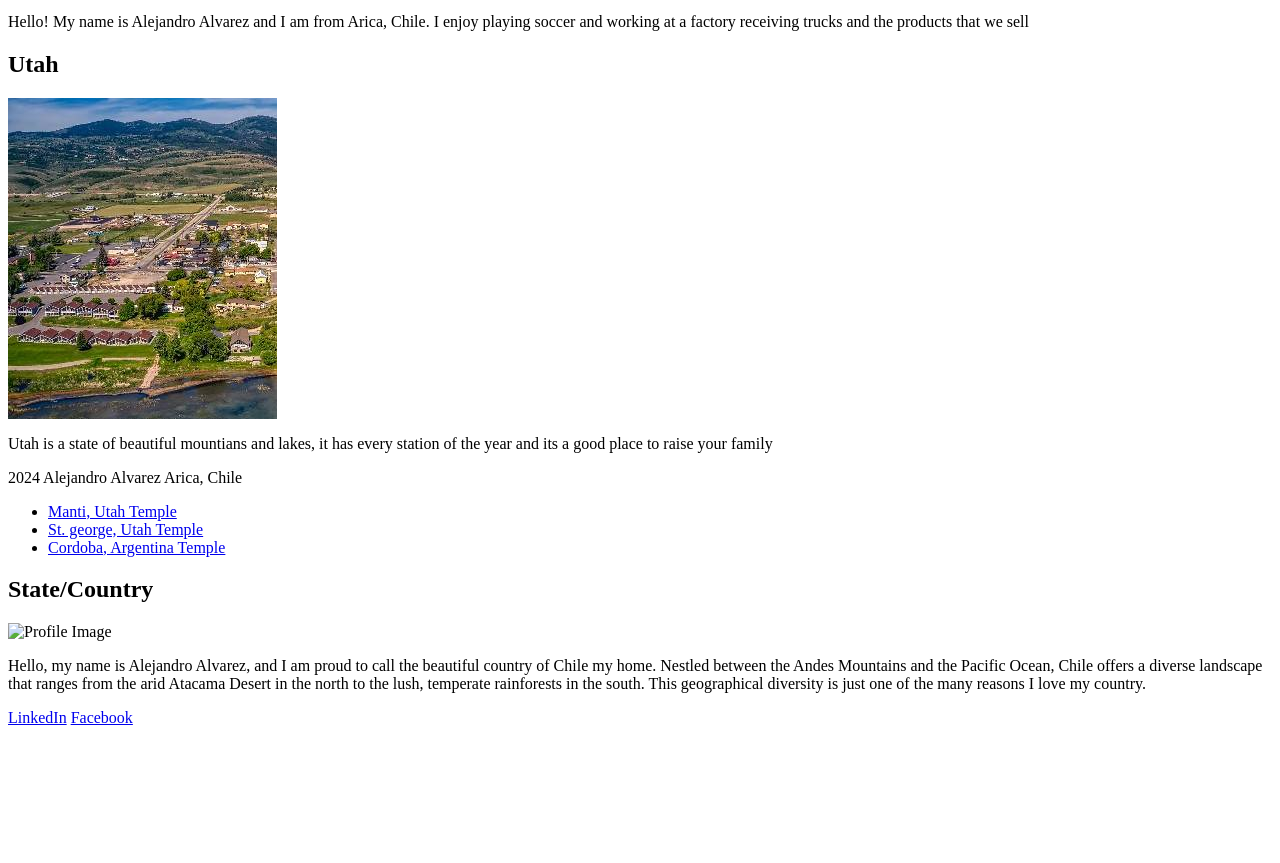
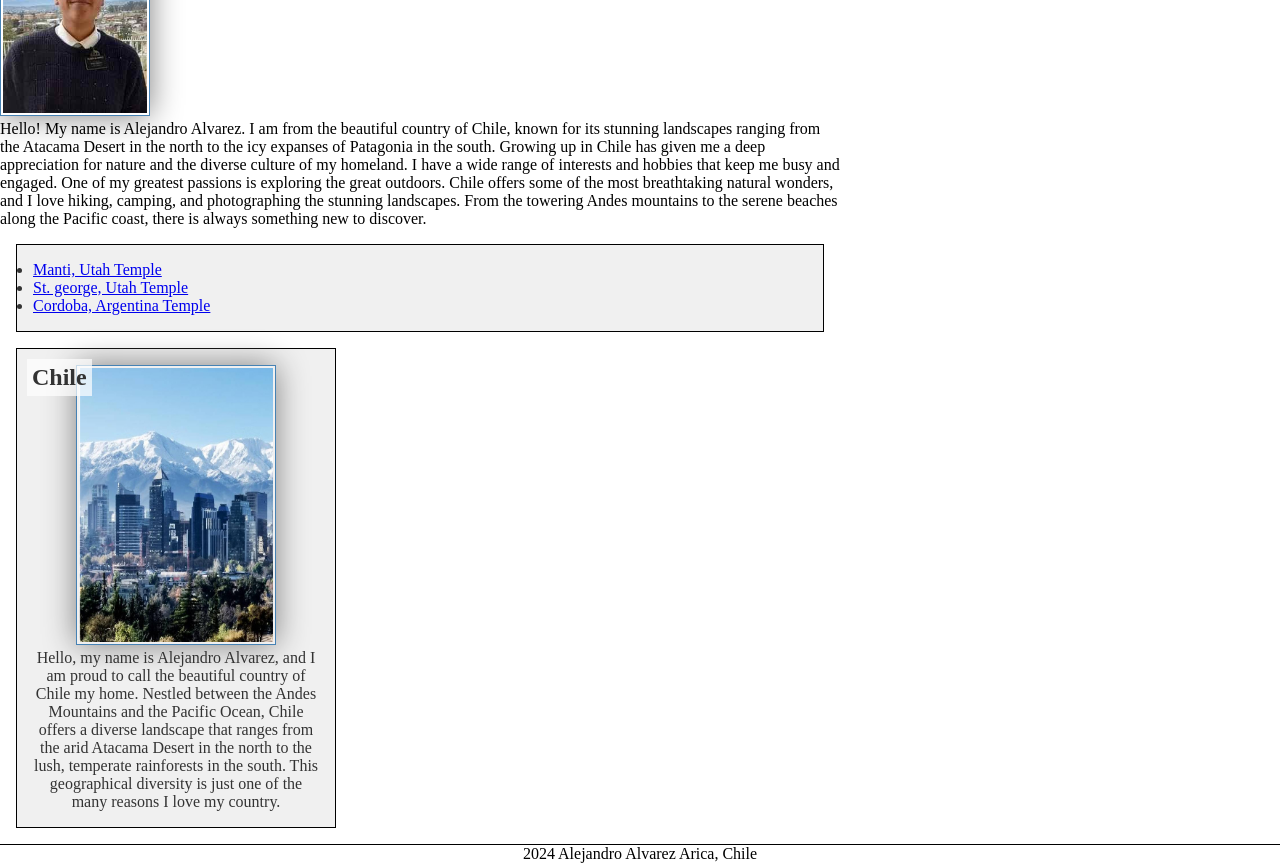
Before and after one commit to Alealvz/wdd130, a plain HTML site: page index.html in a window 1280 px wide. Shown: the part 359-1222 px from the top of the page. Before the commit the page ends 1094 px from the top, so only its background shows below. Drawn offline with Linux system fonts and the light colour scheme; files that its build step writes are made by us from their sources.

Commit message:
added all changes

```diff
--- a/index.html
+++ b/index.html
@@ -1,57 +1,43 @@
-<! DOCTYPE html>
+<!DOCTYPE html>
 <html lang="en-US">
   <head>
     <meta charset="utf-8">
-<meta name="viewport" content="width=device-width, initial-scale=1.0">
+    <meta name="viewport" content="width=device-width,initial-scale=1.0">
     <title>Alejandro Alvarez | WDD 130</title>
-<meta name="description" content="Alejandro Alvarez byu- idaho WDD 130 course home page">
-<meta name="author" content="Alejandro Alvarez"
-<link rel="stylesheet" href="styles/styles.css">
+    <meta name="description" content="Describe your home page here using keywords like your name, the course, the purpose of the page.">
+    <meta name="author" content="Your name">
+    <link rel="stylesheet" href="styles.css">
+    <link rel="preconnect" href="https://fonts.googleapis.com">
+<link rel="preconnect" href="https://fonts.gstatic.com" crossorigin>
+<link href="https://fonts.googleapis.com/css2?family=Roboto&display=swap" rel="stylesheet">
   </head>
   <body>
     <header>
       <nav>
         <a href="#">Home</a>
-<a href="wwr/">Rafting Site</a>
+        <a href="wwr/">Rafting Website</a>
         <a href="wwr/site-plan-rafting.html">Rafting Site Plan</a>
+        <a href="https://linkedin.com">profile</a>
       </nav>
     </header>
     <main>
       <h1>Alejandro Alvarez | WDD 130</h1>
-<img src="images/profile.jpg" alt="Hello, my name is Alejandro Alvarez" width="200">
-<p>Hello! My name is Alejandro Alvarez and I am from Arica, Chile. I enjoy playing soccer and working at a factory receiving trucks and the products that we sell  </p>
+      <img src="images/profile.jpg" alt="Alejandro Alvarez" width="200">
+      <p>Hello! My name is Alejandro Alvarez. I am from the beautiful country of Chile, known for its stunning landscapes ranging from the Atacama Desert in the north to the icy expanses of Patagonia in the south. Growing up in Chile has given me a deep appreciation for nature and the diverse culture of my homeland. I have a wide range of interests and hobbies that keep me busy and engaged. One of my greatest passions is exploring the great outdoors. Chile offers some of the most breathtaking natural wonders, and I love hiking, camping, and photographing the stunning landscapes. From the towering Andes mountains to the serene beaches along the Pacific coast, there is always something new to discover. </p>
+      <ul class="box indent">
+        <li><a href="https://www.churchofjesuschrist.org/temples/details/manti-utah-temple?lang=eng" target="_blank">Manti, Utah Temple</a></li>
+        <li><a href="https://www.churchofjesuschrist.org/temples/details/st.-george-utah-temple?lang=eng" target="_blank">St. george, Utah Temple</a></li>
+        <li><a href="https://www.churchofjesuschrist.org/temples/details/cordoba-argentina-temple?lang=eng" target="_blank">Cordoba, Argentina Temple</a></li>
+      </ul>
     </main>
-<aside>
-    <h2>Utah</h2>
-    <img src="images/utah.jpg" alt="uath landscape">
-    <p>Utah is a state of beautiful mountians and lakes, it has every station of the year and its a good place to raise your family</p>
+    <aside class="box">
+        <h2>Chile</h2>
+        <img src="images/country.jpg">
+        <p>Hello, my name is Alejandro Alvarez, and I am proud to call the beautiful country of Chile my home. Nestled between the Andes Mountains and the Pacific Ocean, Chile offers a diverse landscape that ranges from the arid Atacama Desert in the north to the lush, temperate rainforests in the south. This geographical diversity is just one of the many reasons I love my country.</p>
       </aside>
     <footer>
         <p>2024 Alejandro Alvarez Arica, Chile</p>
     </footer>
   </body>
 </html>
-<!--
-  Last Modified: [06/27/24]
--->
-<main>
-    <!-- Other content -->
-
-    <ul class="box">
-      <li><a href="https://www.churchofjesuschrist.org/temples/details/manti-utah-temple?lang=eng" target="_blank">Manti, Utah Temple</a></li>
-      <li><a href="https://www.churchofjesuschrist.org/temples/details/st.-george-utah-temple?lang=eng" target="_blank">St. george, Utah Temple</a></li>
-      <li><a href="https://www.churchofjesuschrist.org/temples/details/cordoba-argentina-temple?lang=eng" target="_blank">Cordoba, Argentina Temple</a></li>
-    </ul>
-  </main>
-  <aside class="box">
-    <!-- Other content -->
-    <h2>State/Country</h2>
-    <img src="path/to/Country.jpg" alt="Profile Image" class="profile-image">
-    <p>Hello, my name is Alejandro Alvarez, and I am proud to call the beautiful country of Chile my home. Nestled between the Andes Mountains and the Pacific Ocean, Chile offers a diverse landscape that ranges from the arid Atacama Desert in the north to the lush, temperate rainforests in the south. This geographical diversity is just one of the many reasons I love my country.</p>
-  </aside>
-
-  <nav>
-    <!-- Other links -->
-    <a href="https://www.linkedin.com/" target="_blank">LinkedIn</a>
-    <a href="https://www.facebook.com/" target="_blank">Facebook</a>
-  </nav>
+<!-- Last modified: July 3, 2024 -->
```
Lines whose indentation alone changed are shown as unchanged.
